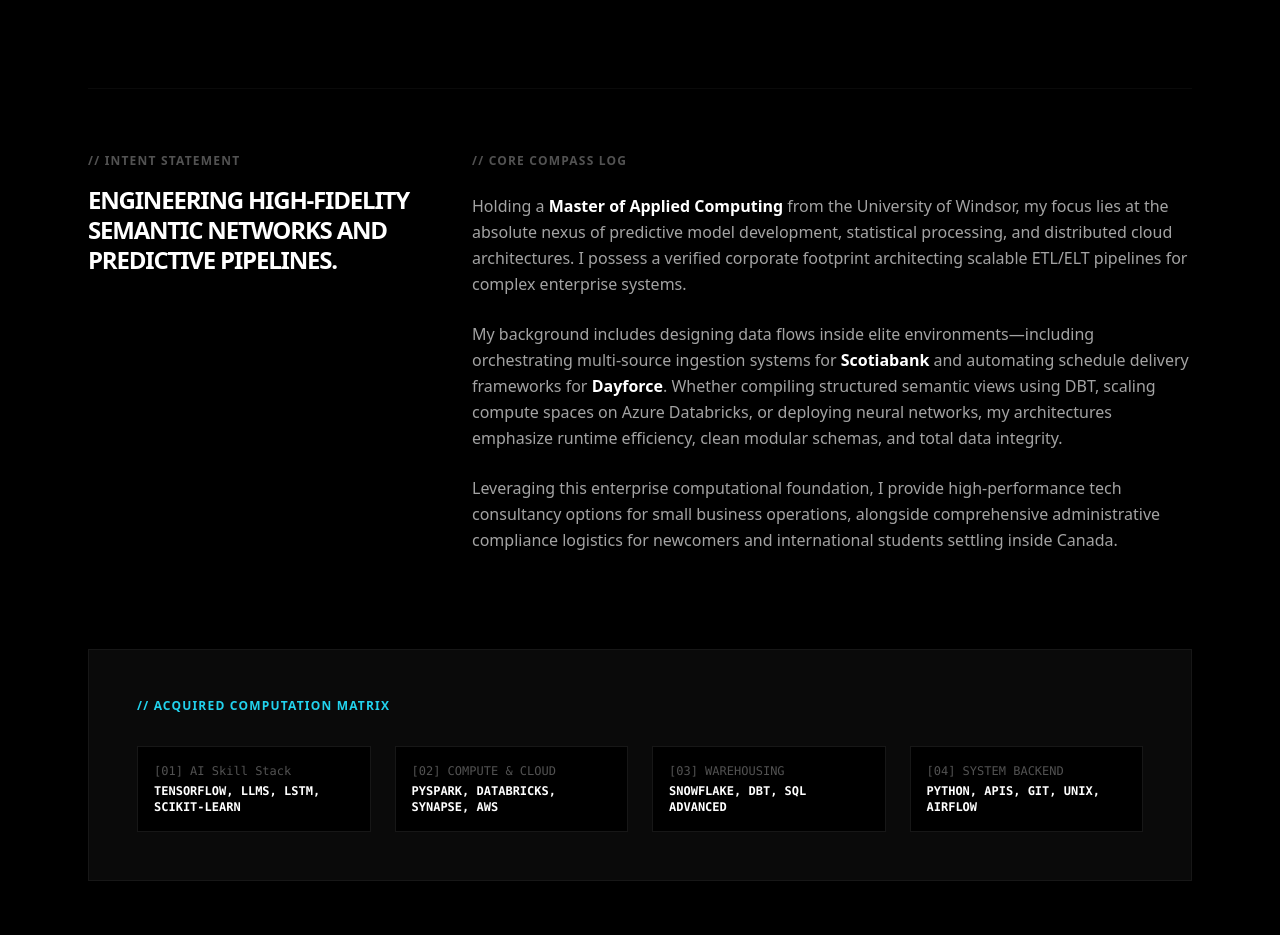
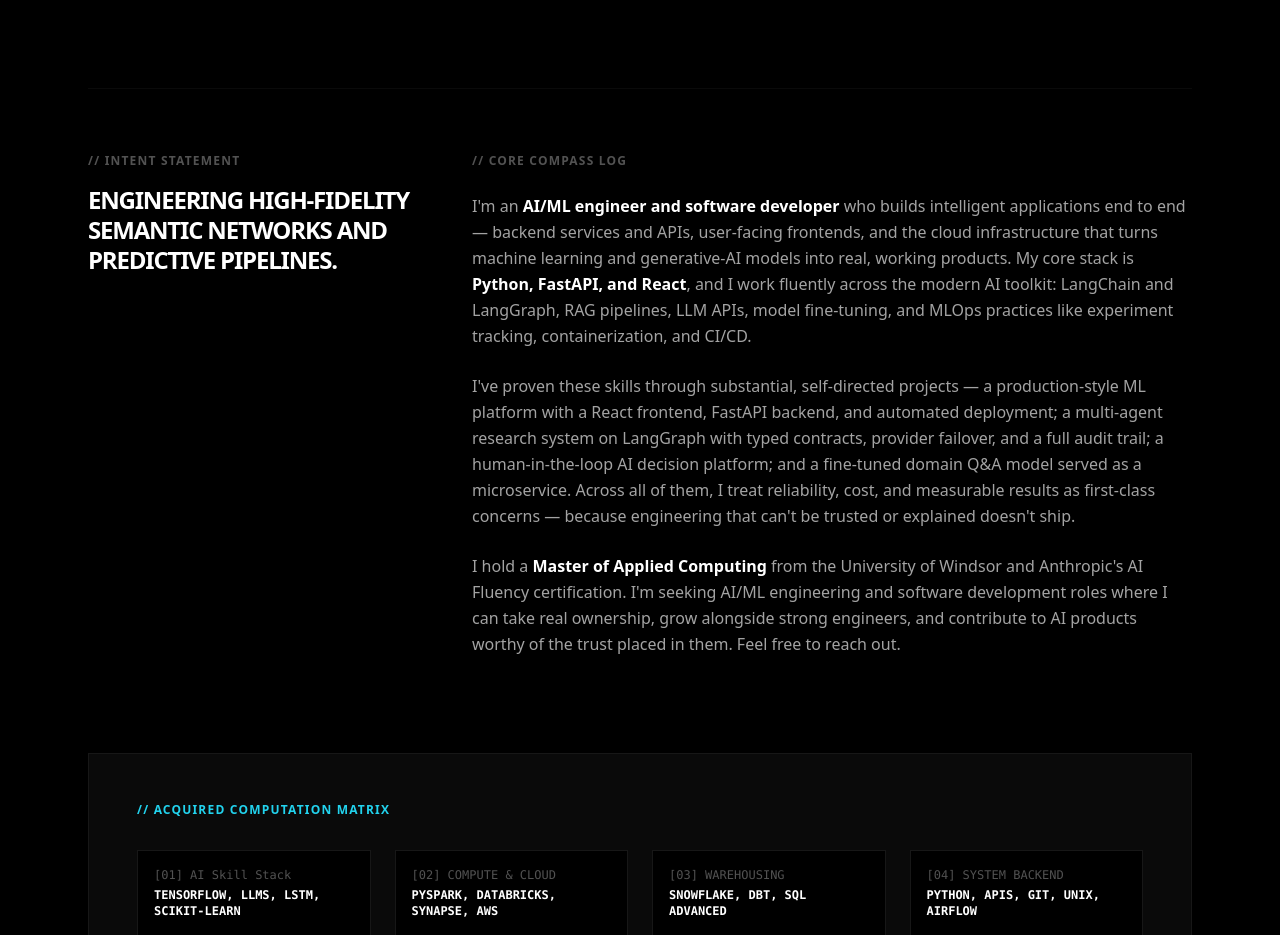
Before and after one commit to SwarnaRao24/MyPortfolio, a Django app: page / in a window 1280 px wide. Shown: the part 633-1568 px from the top of the page. Run offline with Django 5.2, Linux system fonts and the light colour scheme; some libraries are stand-ins or nearby versions.

Commit message:
Changes added to home

```diff
--- a/portfolio/templates/portfolio/base.html
+++ b/portfolio/templates/portfolio/base.html
@@ -16,7 +16,7 @@
     <meta property="og:type" content="website">
     <meta property="og:url" content="https://theswarnaraogroup.com">
     <meta property="og:title" content="Swarna Rao | AI & Data Science Portfolio">
-    <meta property="og:description" content="AI Specialist & Data Pipeline Architect based in Mississauga, Canada. Scotiabank, Dayforce alumni. Available for consulting.">
+    <meta property="og:description" content="AI Specialist & Data Pipeline Architect based in Mississauga, Canada. Available for consulting.">
     <meta property="og:image" content="https://i.postimg.cc/DyMsd26H/My-img.jpg">
 
     <!-- Favicon -->
@@ -45,7 +45,7 @@
         "email": "swarnach3011@gmail.com",
         "telephone": "+17056155793",
         "sameAs": [
-            "https://www.linkedin.com/in/swarnamukhirchintalapudi",
+            "https://www.linkedin.com/in/swarnaraoc",
             "https://github.com/SwarnaRao24",
             "https://medium.com/@swarnaraonetha"
         ]
@@ -136,7 +136,7 @@
                 <span class="text-neutral-600 block mb-3">// COMPILER REPOSITORIES</span>
                 <div class="flex space-x-6 text-sm font-bold tracking-widest uppercase text-neutral-400">
                     <a href="https://github.com/SwarnaRao24" target="_blank" class="block text-white font-mono text-sm hover:text-white-400 transition-colors">GitHub</a>
-                    <a href="https://www.linkedin.com/in/swarnamukhirchintalapudi" target="_blank" class="block text-white font-mono text-sm hover:text-fuchsia-400 transition-colors">LinkedIn</a>
+                    <a href="https://www.linkedin.com/in/swarnaraoc" target="_blank" class="block text-white font-mono text-sm hover:text-fuchsia-400 transition-colors">LinkedIn</a>
                     <a href="https://medium.com/@swarnaraonetha" target="_blank" class="block text-white font-mono text-sm hover:text-cyan-400 transition-colors">Medium</a>
                 </div>
             </div>
--- a/portfolio/templates/portfolio/home.html
+++ b/portfolio/templates/portfolio/home.html
@@ -43,9 +43,9 @@
         </div>
         <div class="reveal from-right delay-2 lg:col-span-2 space-y-6 text-neutral-400 text-base font-medium leading-relaxed">
             <h2 class="text-xs font-black tracking-widest uppercase text-neutral-600 mb-4">// CORE COMPASS LOG</h2>
-            <p>Holding a <strong class="text-white font-bold">Master of Applied Computing</strong> from the University of Windsor, my focus lies at the absolute nexus of predictive model development, statistical processing, and distributed cloud architectures. I possess a verified corporate footprint architecting scalable ETL/ELT pipelines for complex enterprise systems.</p>
-            <p>My background includes designing data flows inside elite environments—including orchestrating multi-source ingestion systems for <strong class="text-white font-bold">Scotiabank</strong> and automating schedule delivery frameworks for <strong class="text-white font-bold">Dayforce</strong>. Whether compiling structured semantic views using DBT, scaling compute spaces on Azure Databricks, or deploying neural networks, my architectures emphasize runtime efficiency, clean modular schemas, and total data integrity.</p>
-            <p>Leveraging this enterprise computational foundation, I provide high-performance tech consultancy options for small business operations, alongside comprehensive administrative compliance logistics for newcomers and international students settling inside Canada.</p>
+            <p>I'm an <strong class="text-white font-bold">AI/ML engineer and software developer</strong> who builds intelligent applications end to end — backend services and APIs, user-facing frontends, and the cloud infrastructure that turns machine learning and generative-AI models into real, working products. My core stack is <strong class="text-white font-bold">Python, FastAPI, and React</strong>, and I work fluently across the modern AI toolkit: LangChain and LangGraph, RAG pipelines, LLM APIs, model fine-tuning, and MLOps practices like experiment tracking, containerization, and CI/CD.</p>
+            <p>I've proven these skills through substantial, self-directed projects — a production-style ML platform with a React frontend, FastAPI backend, and automated deployment; a multi-agent research system on LangGraph with typed contracts, provider failover, and a full audit trail; a human-in-the-loop AI decision platform; and a fine-tuned domain Q&A model served as a microservice. Across all of them, I treat reliability, cost, and measurable results as first-class concerns — because engineering that can't be trusted or explained doesn't ship.</p>
+            <p>I hold a <strong class="text-white font-bold">Master of Applied Computing</strong> from the University of Windsor and Anthropic's AI Fluency certification. I'm seeking AI/ML engineering and software development roles where I can take real ownership, grow alongside strong engineers, and contribute to AI products worthy of the trust placed in them. Feel free to reach out.</p>
         </div>
     </div>
 
```
